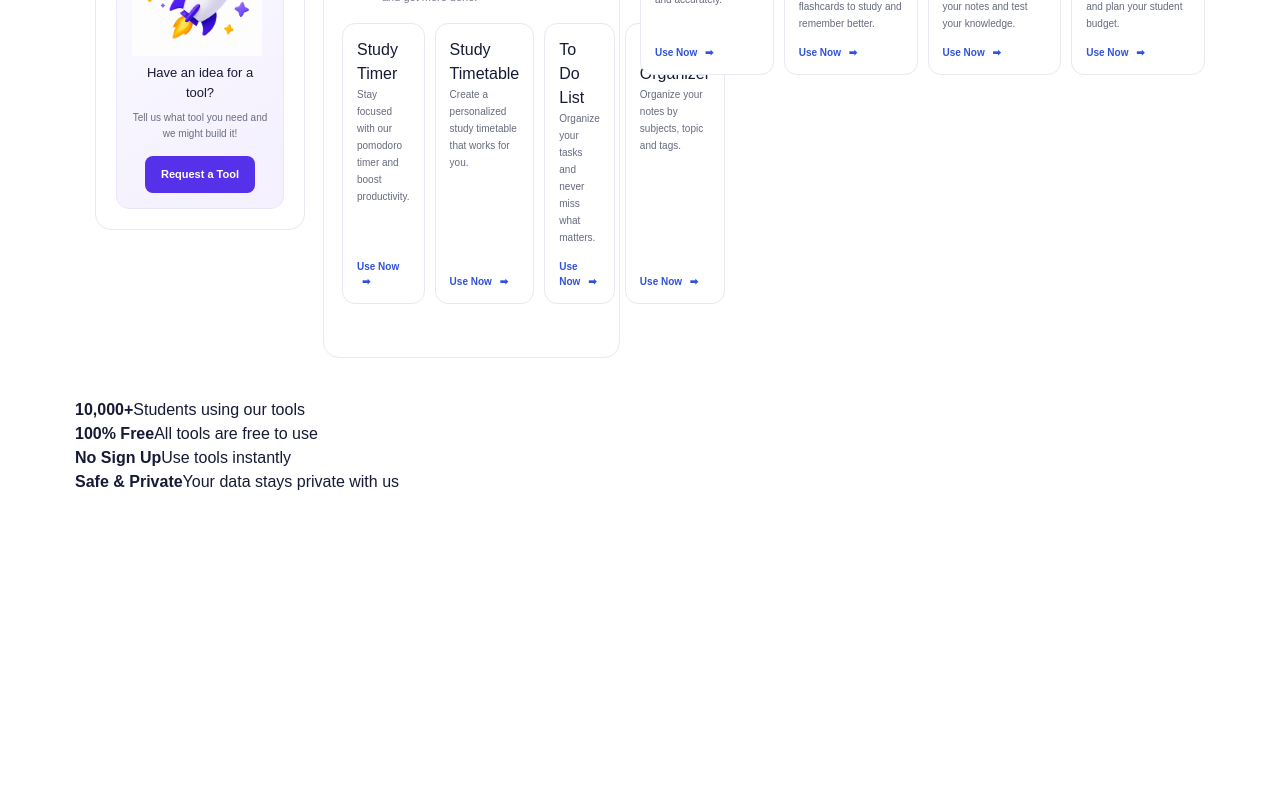
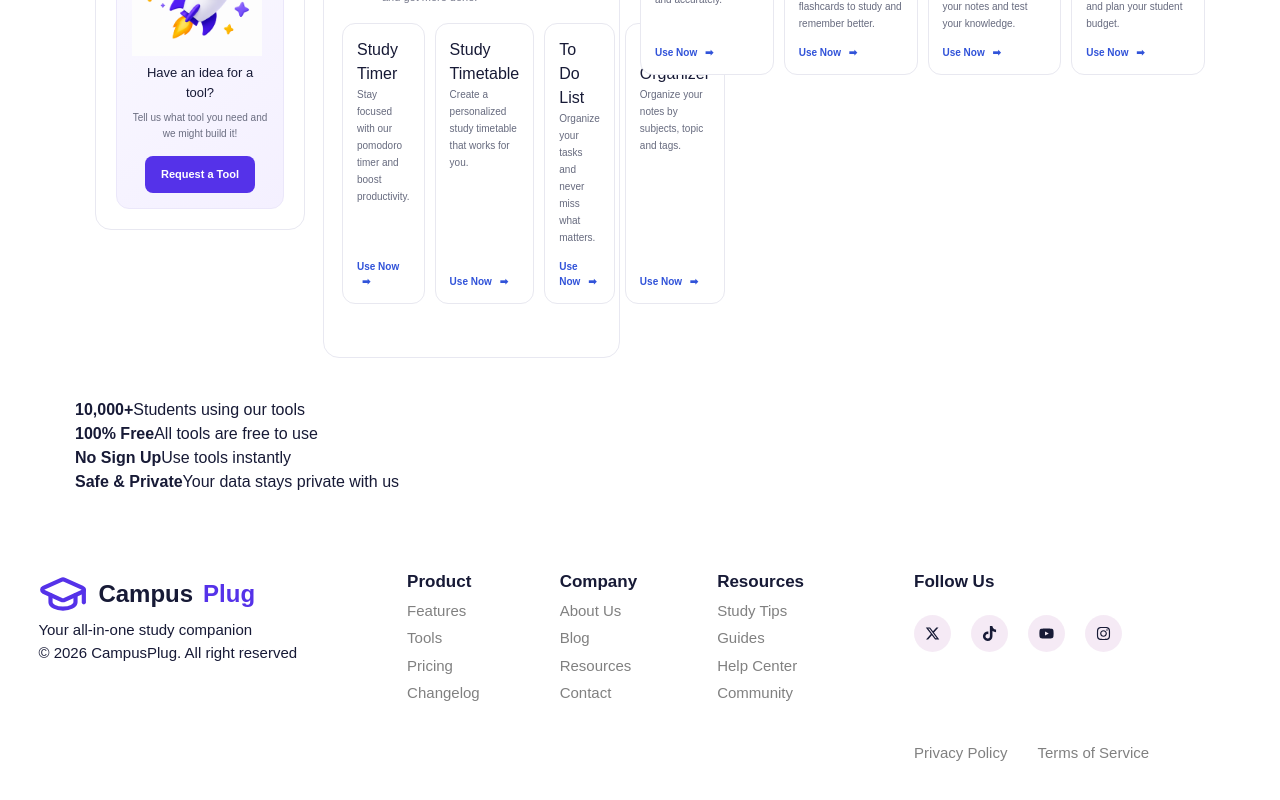
Before and after one commit to Adewusi-Olamide/campusplug, a Next.js app: page /tools in a window 1280 px wide. Shown: the part 927-1727 px from the top of the page. Before the commit the page ends 1466 px from the top, so only its background shows below. Built offline with nearby package versions, Linux system fonts and the light colour scheme.

Commit message:
done with homepage

```diff
--- a/package.json
+++ b/package.json
@@ -12,7 +12,8 @@
     "lucide-react": "^1.37.0",
     "next": "16.3.3",
     "react": "19.2.8",
-    "react-dom": "19.2.8"
+    "react-dom": "19.2.8",
+    "react-icons": "^5.7.0"
   },
   "devDependencies": {
     "@tailwindcss/postcss": "^4",
--- a/src/app/page.jsx
+++ b/src/app/page.jsx
@@ -10,7 +10,9 @@ import { Clock } from 'lucide-react'
 import { Layers } from 'lucide-react'
 import { Notebook } from 'lucide-react'
 import { Target } from 'lucide-react'
+import { Check } from 'lucide-react'
 import './page.css'
+import Link from 'next/link'
 
 const page = () => {
 
@@ -29,7 +31,7 @@ const page = () => {
       if (index >= text.length) {
         clearInterval(typing);
       }
-    }, 50);
+    }, 40);
 
     return () => clearInterval(typing);
   }, []);
@@ -42,7 +44,7 @@ const page = () => {
         <div className="ctn">
           <div className="left">
             <h3>All-in-one Study Companion <GraduationCap fontWeight={800} size={20} /></h3>
-            <h1>Study Smarter, <br /> <span className="students">Achieve More</span> </h1>
+            <h1>Study Smarter, <span className="students">Achieve More</span> </h1>
 
             <p>{displayText}</p>
 
@@ -67,25 +69,25 @@ const page = () => {
             <div className="d">
               <p className='clock'><Clock size={25} /></p>
               <h2>Smart Study Timer</h2>
-              <p>Stay focused with the study timer <br /> feature and boost productivity.</p>
+              <p>Stay focused with the study timer feature and boost productivity.</p>
             </div>
 
             <div className="d">
               <p className='check'><CheckSquare size={25} /></p>
               <h2>Task & Goal Tracker</h2>
-              <p>Organize tasks, set goals, and <br /> track your daily progress.</p>
+              <p>Organize tasks, set goals, and track your daily progress.</p>
             </div>
 
             <div className="d">
               <p className='calculator'><Calculator size={25} /></p>
               <h2>GPA Calculator</h2>
-              <p>Calculate your GPA and track <br /> academic performance.</p>
+              <p>Calculate your GPA and track academic performance.</p>
             </div>
 
             <div className="d">
               <p className='calendar'><Calendar size={25} /></p>
               <h2>Exam Countdown</h2>
-              <p>Never miss a deadline with <br /> smart countdown reminders.</p>
+              <p>Never miss a deadline with smart countdown reminders.</p>
             </div>
 
           </div>
@@ -93,34 +95,59 @@ const page = () => {
 
         <div className="ctn-3">
 
+            <div className="features">
               <div className="left">
                 <h3>STUDY TOOLS</h3>
-            <h1>Smart Tools for <br /> Better Results</h1>
-            <p>Use our easy-to-use tools to plan your <br /> study sessions, track your progress, <br /> and stay consistent every day.</p>
-            <button>Explore All Tools →</button>
+                <h1>Smart Tools for Better Results</h1>
+                <p>Use our easy-to-use tools to plan your <br /> study sessions, track your progress, and stay consistent every day.</p>
+                <Link href="/tools"><button>Explore All Tools →</button></Link>
               </div>
 
               <div className="tools">
                 <p className="note"><Notebook size={25} /></p>
                 <h1>Notes</h1>
-            <p>Create and organize <br /> beautiful notes.</p>
+                <p>Create and organize beautiful notes.</p>
                 <button>Open Tool →</button>
               </div>
 
               <div className="tools">
                 <p className="flashcard"><Layers size={25} /></p>
                 <h1>Flashcards</h1>
-            <p>Learn faster with smart <br /> flashcards.</p>
+                <p>Learn faster with smart flashcards.</p>
                 <button>Open Tool →</button>
               </div>
 
               <div className="tools">
                 <p className="focus"><Target size={25} /></p>
                 <h1>Focus Mode</h1>
-            <p>Eliminate distractions <br /> and stay in flow.</p>
+                <p>Eliminate distractions and stay in flow.</p>
                 <button>Open Tool →</button>
               </div>
+          </div>
 
+        </div>
+
+        <div className="ctn-4">
+          <div className="features">
+            <div className="left">
+              <h1>Ready to Level Up <br /> Your  Study Game?</h1>
+              <p>Join thousands of students who are already <br /> studying smarter and achieving more.</p>
+            </div>
+
+            <div  className="center">
+              <button>Get  Started Free →</button>
+
+              <div className="content">
+                <p><Check className="check" size={15} />Free Forver</p>
+                <p><Check className="check" size={15} />No Credit Card</p>
+                <p><Check className="check" size={15} />Easy To Use</p>
+              </div>
+            </div>
+
+            <div className="right">
+              <Image src="/images/schoolbag.png" width={200} height={200} alt='' />
+            </div>
+          </div>
         </div>
 
       </div>
--- a/src/components/Footer.css
+++ b/src/components/Footer.css
@@ -0,0 +1,149 @@
+body
+{
+  padding: 10px 3%;
+  box-sizing: border-box;
+  color: black;
+  background-color: white;
+
+}
+
+:root{
+  --purple: #5532e9;
+  --purple-dark: #4320d0;
+  --navy: #101438;
+  --text: #171a36;
+  --muted: #666b82;
+  --border: #e8e8f1;
+  --bg: #ffffff;
+  --light-purple: #f6f3ff;
+
+}
+
+.ctn
+{
+    position: relative;
+    padding: 40px  0;
+
+}
+
+.footer
+{
+    display: flex;
+    margin: auto;
+    gap: 110px;
+
+}
+
+.footer .left h2
+{
+    font-size: 24px;
+    font-weight: 900;
+    display: flex;
+    align-items: center;
+    gap: 10px;
+
+}
+
+.footer .left h2 #logo
+{
+    color: var(  --purple);
+
+}
+
+.footer .left .campusplug
+{
+    color: var( --purple);
+
+}
+
+.footer .left #p
+{
+    font-size: 15px;
+
+}
+
+.footer .center
+{
+    display: flex;
+    gap: 80px;
+
+}
+
+.footer .center .header
+{
+    display: flex;
+    flex-direction: column;
+    gap: 5px;
+
+}
+
+.footer .center .header h1
+{
+    font-weight: bold;
+    font-size: 17px;
+
+}
+
+.footer .center .header p
+{
+    font-size: 15px;
+    color: grey;
+
+}
+
+.footer .right
+{
+    display: flex;
+    flex-direction: column;
+    gap: 20px;
+
+}
+
+.footer .right h1
+{
+    font-size: 17px;
+    font-weight: bold;
+
+}
+
+.footer .right .socials
+{
+    display: flex;
+    align-items: center;
+    gap: 20px;
+
+}
+
+.footer .right .socials p
+{
+    cursor: pointer;
+    background-color: rgba(128, 0, 128, 0.082);
+    padding: 10px;
+    border-radius: 50%;
+    border: 1px solid transparent;
+    transition: all 0.5s ease;
+
+}
+
+.footer .right .socials p:hover
+{
+    transition: all 0.5s ease;
+    border: 1px solid var(--purple);
+    transform: scale(1.1);
+
+}
+
+.footer .right .privacy p
+{
+    color: grey;
+    font-size: 15px;
+
+}
+
+.footer .right .privacy
+{
+    display: flex;
+    gap: 30px;
+    margin-top: 70px;
+
+}
--- a/src/components/Footer.jsx
+++ b/src/components/Footer.jsx
@@ -1,8 +1,81 @@
+'use client'
 import React from 'react'
+import './Footer.css'
+import Link from 'next/link'
+import { GraduationCapIcon } from 'lucide-react'
+import "react-icons/fa";
+import { FaTiktok, FaInstagram } from 'react-icons/fa'
+import { FaXTwitter } from 'react-icons/fa6'
+import { FaYoutube } from 'react-icons/fa'
+
 
 const Footer = () => {
   return (
     <div>
+
+      <div className="ctn">
+        <div className="footer">
+
+          <div className="left">
+
+            <Link href="/">
+              <h2><GraduationCapIcon id="logo" size={50} />Campus<span className="campusplug">Plug</span></h2>
+            </Link>
+
+            <p id="p">Your all-in-one study companion</p>
+
+            <p id="p">© {new Date().getFullYear()} CampusPlug. All right reserved</p>
+
+          </div>
+
+          <div className="center">
+
+            <div className="header">
+              <h1>Product</h1>
+              <p>Features</p>
+              <p>Tools</p>
+              <p>Pricing</p>
+              <p>Changelog</p>
+            </div>
+
+            <div className="header">
+              <h1>Company</h1>
+              <p>About Us</p>
+              <p>Blog</p>
+              <p>Resources</p>
+              <p>Contact</p>
+            </div>
+
+            <div className="header">
+              <h1>Resources</h1>
+              <p>Study Tips</p>
+              <p>Guides</p>
+              <p>Help Center</p>
+              <p>Community</p>
+            </div>
+
+          </div>
+
+          <div className="right">
+            <h1>Follow Us</h1>
+
+            <div className="socials">
+              <p><FaXTwitter  size={15} /></p>
+              <p><FaTiktok size={15} /></p>
+              <p><FaYoutube size={15} /></p>
+              <p><FaInstagram size={15} /></p>
+
+            </div>
+
+            <div className="privacy">
+              <p>Privacy Policy</p>
+              <p>Terms of Service</p>
+            </div>
+
+          </div>
+
+        </div>
+      </div>
 
     </div>
   )
```
Also changed, not shown: src/app/page.css (+139 -15 lines), public/images/schoolbag.png (added), 1 other file (tests, documents, lock files or other folders). Lines whose indentation alone changed are shown as unchanged.
